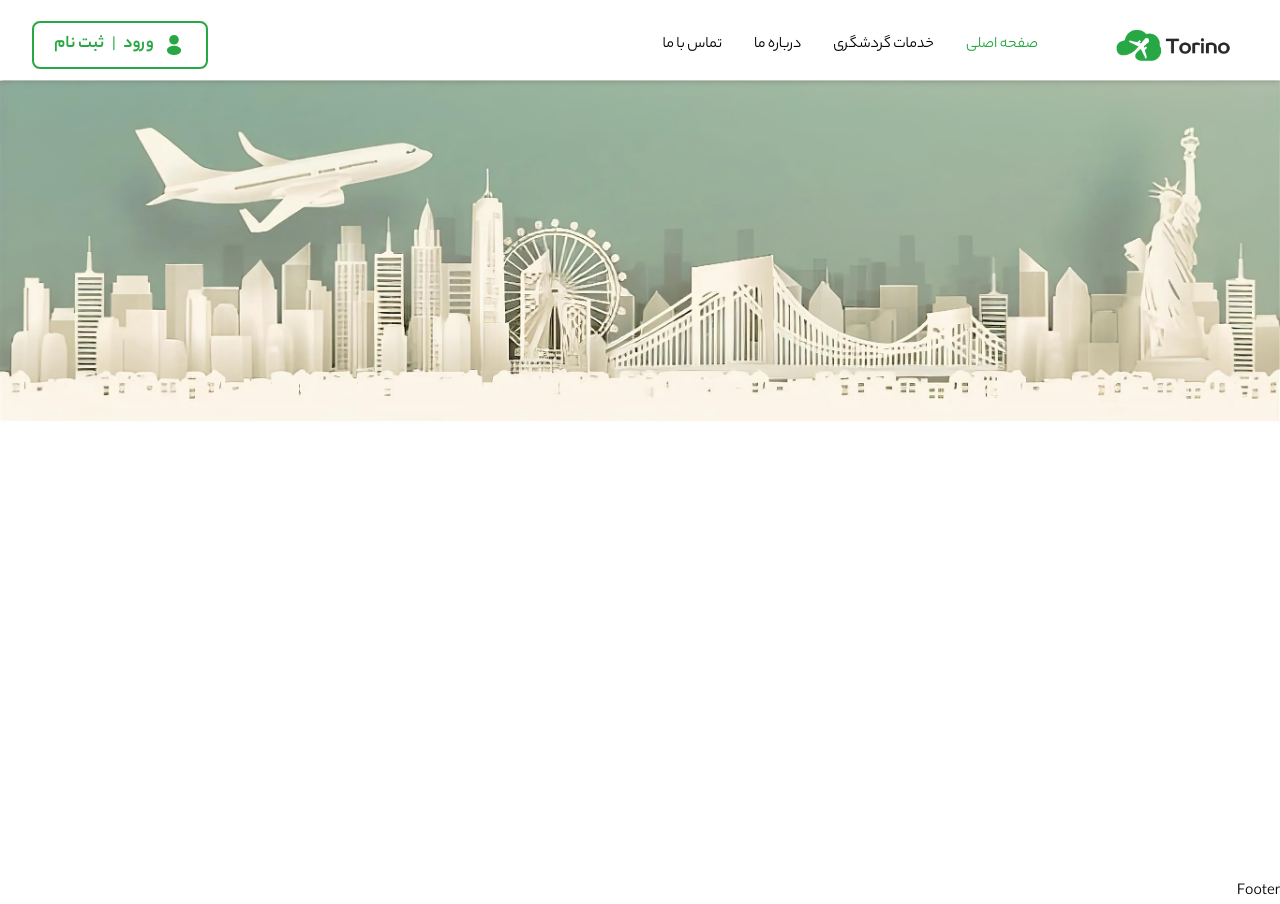
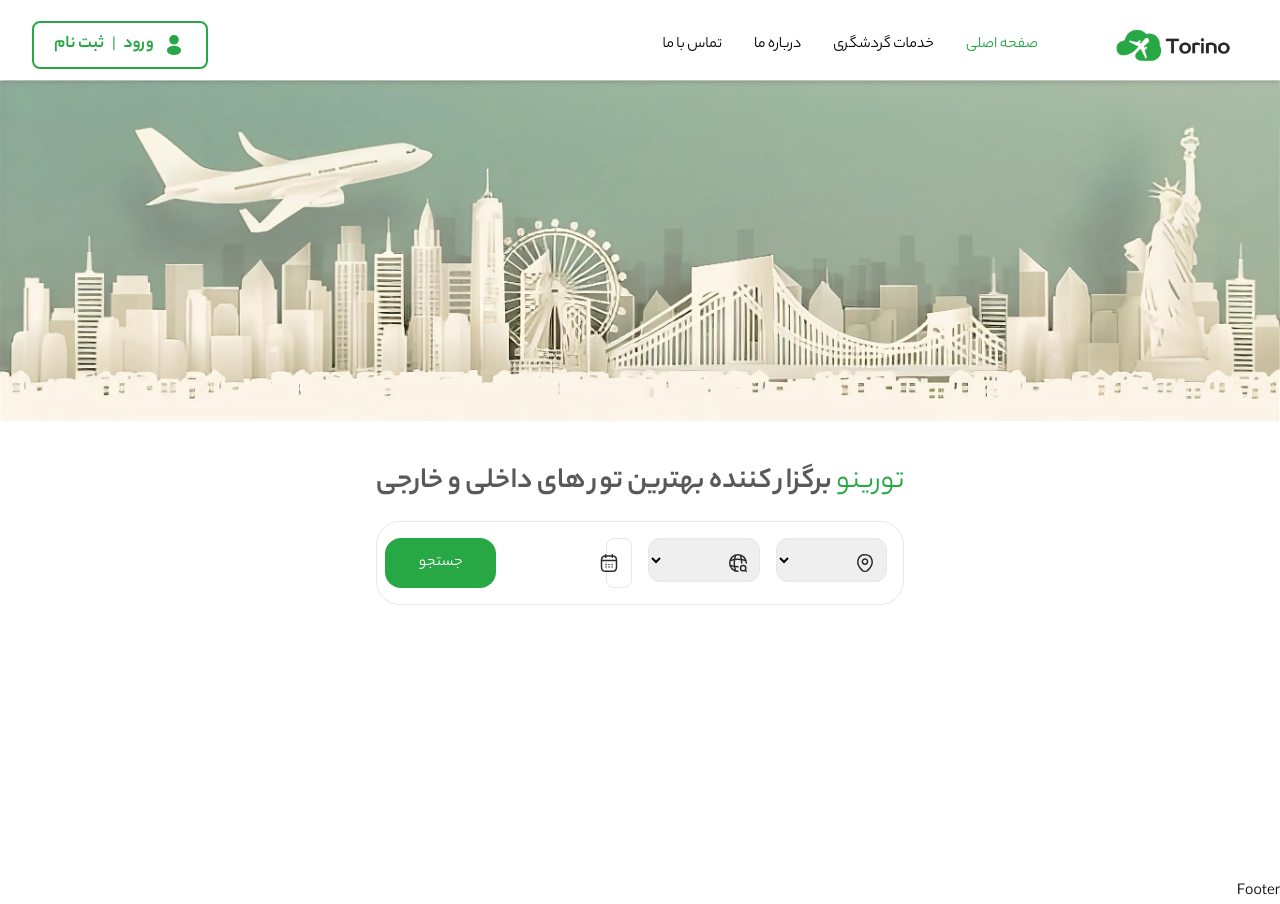
Before and after one commit to zahra-shahriaripour82/torinoProject, a Next.js app: page / in a window 1280 px wide. Built offline with nearby package versions, Linux system fonts and the light colour scheme; no server answers.

Commit message:
50 % search form ui complited

```diff
--- a/public/icons/Calender.js
+++ b/public/icons/Calender.js
@@ -3,16 +3,16 @@
 function Calender() {
   return (
     <svg width="20" height="21" viewBox="0 0 20 21" fill="none" xmlns="http://www.w3.org/2000/svg">
-    <path d="M6.66666 2.16666V4.66666" stroke="#2C2C2C" stroke-width="1.5" stroke-miterlimit="10" stroke-linecap="round" stroke-linejoin="round"/>
-    <path d="M13.3333 2.16666V4.66666" stroke="#2C2C2C" stroke-width="1.5" stroke-miterlimit="10" stroke-linecap="round" stroke-linejoin="round"/>
-    <path d="M2.91666 8.075H17.0833" stroke="#2C2C2C" stroke-width="1.5" stroke-miterlimit="10" stroke-linecap="round" stroke-linejoin="round"/>
-    <path d="M17.5 7.58334V14.6667C17.5 17.1667 16.25 18.8333 13.3333 18.8333H6.66667C3.75 18.8333 2.5 17.1667 2.5 14.6667V7.58334C2.5 5.08334 3.75 3.41667 6.66667 3.41667H13.3333C16.25 3.41667 17.5 5.08334 17.5 7.58334Z" stroke="#2C2C2C" stroke-width="1.5" stroke-miterlimit="10" stroke-linecap="round" stroke-linejoin="round"/>
-    <path d="M13.0789 11.9167H13.0864" stroke="#2C2C2C" stroke-width="1.5" stroke-linecap="round" stroke-linejoin="round"/>
-    <path d="M13.0789 14.4167H13.0864" stroke="#2C2C2C" stroke-width="1.5" stroke-linecap="round" stroke-linejoin="round"/>
-    <path d="M9.99623 11.9167H10.0037" stroke="#2C2C2C" stroke-width="1.5" stroke-linecap="round" stroke-linejoin="round"/>
-    <path d="M9.99623 14.4167H10.0037" stroke="#2C2C2C" stroke-width="1.5" stroke-linecap="round" stroke-linejoin="round"/>
-    <path d="M6.91193 11.9167H6.91941" stroke="#2C2C2C" stroke-width="1.5" stroke-linecap="round" stroke-linejoin="round"/>
-    <path d="M6.91193 14.4167H6.91941" stroke="#2C2C2C" stroke-width="1.5" stroke-linecap="round" stroke-linejoin="round"/>
+    <path d="M6.66666 2.16666V4.66666" stroke="#2C2C2C" strokeWidth="1.5" strokeMiterlimit="10" strokeLinecap="round" strokeLinejoin="round"/>
+    <path d="M13.3333 2.16666V4.66666" stroke="#2C2C2C" strokeWidth="1.5" strokeMiterlimit="10" strokeLinecap="round" strokeLinejoin="round"/>
+    <path d="M2.91666 8.075H17.0833" stroke="#2C2C2C" strokeWidth="1.5" strokeMiterlimit="10" strokeLinecap="round" strokeLinejoin="round"/>
+    <path d="M17.5 7.58334V14.6667C17.5 17.1667 16.25 18.8333 13.3333 18.8333H6.66667C3.75 18.8333 2.5 17.1667 2.5 14.6667V7.58334C2.5 5.08334 3.75 3.41667 6.66667 3.41667H13.3333C16.25 3.41667 17.5 5.08334 17.5 7.58334Z" stroke="#2C2C2C" strokeWidth="1.5" strokeMiterlimit="10" strokeLinecap="round" strokeLinejoin="round"/>
+    <path d="M13.0789 11.9167H13.0864" stroke="#2C2C2C" strokeWidth="1.5" strokeLinecap="round" strokeLinejoin="round"/>
+    <path d="M13.0789 14.4167H13.0864" stroke="#2C2C2C" strokeWidth="1.5" strokeLinecap="round" strokeLinejoin="round"/>
+    <path d="M9.99623 11.9167H10.0037" stroke="#2C2C2C" strokeWidth="1.5" strokeLinecap="round" strokeLinejoin="round"/>
+    <path d="M9.99623 14.4167H10.0037" stroke="#2C2C2C" strokeWidth="1.5" strokeLinecap="round" strokeLinejoin="round"/>
+    <path d="M6.91193 11.9167H6.91941" stroke="#2C2C2C" strokeWidth="1.5" strokeLinecap="round" strokeLinejoin="round"/>
+    <path d="M6.91193 14.4167H6.91941" stroke="#2C2C2C" strokeWidth="1.5" strokeLinecap="round" strokeLinejoin="round"/>
     </svg>
   )
 }
--- a/public/icons/Global.js
+++ b/public/icons/Global.js
@@ -1,18 +1,63 @@
-
-
 function Global() {
   return (
-<svg width="20" height="21" viewBox="0 0 20 21" fill="none" xmlns="http://www.w3.org/2000/svg">
-<path d="M18.3333 10.5C18.3333 5.9 14.6 2.16666 9.99999 2.16666C5.39999 2.16666 1.66666 5.9 1.66666 10.5C1.66666 15.1 5.39999 18.8333 9.99999 18.8333" stroke="#2C2C2C" stroke-width="1.5" stroke-linecap="round" stroke-linejoin="round"/>
-<path d="M6.66667 3H7.5C5.875 7.86667 5.875 13.1333 7.5 18H6.66667" stroke="#2C2C2C" stroke-width="1.5" stroke-linecap="round" stroke-linejoin="round"/>
-<path d="M12.5 3C13.3083 5.43333 13.7167 7.96667 13.7167 10.5" stroke="#2C2C2C" stroke-width="1.5" stroke-linecap="round" stroke-linejoin="round"/>
-<path d="M2.5 13.8333V13C4.93333 13.8083 7.46667 14.2167 10 14.2167" stroke="#2C2C2C" stroke-width="1.5" stroke-linecap="round" stroke-linejoin="round"/>
-<path d="M2.5 7.99997C7.36667 6.37497 12.6333 6.37497 17.5 7.99997" stroke="#2C2C2C" stroke-width="1.5" stroke-linecap="round" stroke-linejoin="round"/>
-<path d="M15.1667 18.3334C16.6394 18.3334 17.8333 17.1394 17.8333 15.6667C17.8333 14.1939 16.6394 13 15.1667 13C13.6939 13 12.5 14.1939 12.5 15.6667C12.5 17.1394 13.6939 18.3334 15.1667 18.3334Z" stroke="#2C2C2C" stroke-width="1.5" stroke-linecap="round" stroke-linejoin="round"/>
-<path d="M18.3333 18.8333L17.5 18" stroke="#2C2C2C" stroke-width="1.5" stroke-linecap="round" stroke-linejoin="round"/>
-</svg>
-
-  )
+    <svg
+      width="20"
+      height="21"
+      viewBox="0 0 20 21"
+      fill="none"
+      xmlns="http://www.w3.org/2000/svg"
+    >
+      <path
+        d="M18.3333 10.5C18.3333 5.9 14.6 2.16666 9.99999 2.16666C5.39999 2.16666 1.66666 5.9 1.66666 10.5C1.66666 15.1 5.39999 18.8333 9.99999 18.8333"
+        stroke="#2C2C2C"
+        strokeWidth="1.5"
+        strokeLinecap="round"
+        strokeLinejoin="round"
+      />
+      <path
+        d="M6.66667 3H7.5C5.875 7.86667 5.875 13.1333 7.5 18H6.66667"
+        stroke="#2C2C2C"
+        strokeWidth="1.5"
+        strokeLinecap="round"
+        strokeLinejoin="round"
+      />
+      <path
+        d="M12.5 3C13.3083 5.43333 13.7167 7.96667 13.7167 10.5"
+        stroke="#2C2C2C"
+        strokeWidth="1.5"
+        strokeLinecap="round"
+        strokeLinejoin="round"
+      />
+      <path
+        d="M2.5 13.8333V13C4.93333 13.8083 7.46667 14.2167 10 14.2167"
+        stroke="#2C2C2C"
+        strokeWidth="1.5"
+        strokeLinecap="round"
+        strokeLinejoin="round"
+      />
+      <path
+        d="M2.5 7.99997C7.36667 6.37497 12.6333 6.37497 17.5 7.99997"
+        stroke="#2C2C2C"
+        strokeWidth="1.5"
+        strokeLinecap="round"
+        strokeLinejoin="round"
+      />
+      <path
+        d="M15.1667 18.3334C16.6394 18.3334 17.8333 17.1394 17.8333 15.6667C17.8333 14.1939 16.6394 13 15.1667 13C13.6939 13 12.5 14.1939 12.5 15.6667C12.5 17.1394 13.6939 18.3334 15.1667 18.3334Z"
+        stroke="#2C2C2C"
+        strokeWidth="1.5"
+        strokeLinecap="round"
+        strokeLinejoin="round"
+      />
+      <path
+        d="M18.3333 18.8333L17.5 18"
+        stroke="#2C2C2C"
+        strokeWidth="1.5"
+        strokeLinecap="round"
+        strokeLinejoin="round"
+      />
+    </svg>
+  );
 }
 
-export default Global
+export default Global;
--- a/public/icons/Location.js
+++ b/public/icons/Location.js
@@ -1,12 +1,24 @@
-
-
 function Location() {
   return (
-    <svg width="20" height="21" viewBox="0 0 20 21" fill="none" xmlns="http://www.w3.org/2000/svg">
-<path d="M10 11.6917C11.436 11.6917 12.6 10.5276 12.6 9.09167C12.6 7.65573 11.436 6.49167 10 6.49167C8.56408 6.49167 7.40002 7.65573 7.40002 9.09167C7.40002 10.5276 8.56408 11.6917 10 11.6917Z" stroke="#2C2C2C" strokeWidth="1.5"/>
-<path d="M3.01669 7.575C4.65836 0.358333 15.35 0.366666 16.9834 7.58333C17.9417 11.8167 15.3084 15.4 13 17.6167C11.325 19.2333 8.67502 19.2333 6.99169 17.6167C4.69169 15.4 2.05836 11.8083 3.01669 7.575Z" stroke="#2C2C2C" stroke-width="1.5"/>
-</svg>
-  )
+    <svg
+      width="20"
+      height="21"
+      viewBox="0 0 20 21"
+      fill="none"
+      xmlns="http://www.w3.org/2000/svg"
+    >
+      <path
+        d="M10 11.6917C11.436 11.6917 12.6 10.5276 12.6 9.09167C12.6 7.65573 11.436 6.49167 10 6.49167C8.56408 6.49167 7.40002 7.65573 7.40002 9.09167C7.40002 10.5276 8.56408 11.6917 10 11.6917Z"
+        stroke="#2C2C2C"
+        strokeWidth="1.5"
+      />
+      <path
+        d="M3.01669 7.575C4.65836 0.358333 15.35 0.366666 16.9834 7.58333C17.9417 11.8167 15.3084 15.4 13 17.6167C11.325 19.2333 8.67502 19.2333 6.99169 17.6167C4.69169 15.4 2.05836 11.8083 3.01669 7.575Z"
+        stroke="#2C2C2C"
+        strokeWidth="1.5"
+      />
+    </svg>
+  );
 }
 
-export default Location
+export default Location;
--- a/src/components/templates/homePage/index.js
+++ b/src/components/templates/homePage/index.js
@@ -1,5 +1,6 @@
 import ModalContainer from "@/components/partials/container/ModalContainer"
 import Banner from "../banner"
+import SearchForm from "../searchForm"
 
 
 
@@ -8,7 +9,7 @@ function HomePage() {
   return (
     <>
     <Banner/>
-
+    <SearchForm/>
     <ModalContainer/>
 
     </>
--- a/src/components/templates/searchForm/index.js
+++ b/src/components/templates/searchForm/index.js
@@ -1,9 +1,42 @@
-
+import Calender from "../../../../public/icons/Calender";
+import Global from "../../../../public/icons/Global";
+import Location from "../../../../public/icons/Location";
 
 function SearchForm() {
   return (
-  dd
-  )
+    <div className="w-full  md:w-fit mt-6 mx-auto p-4 ">
+      <h2 className="text-center text-3xl font-medium text-[#595959]">
+        <span className="text-primary">تورینو</span> برگزار کننده بهترین تور های
+        داخلی و خارجی
+      </h2>
+
+      <form className="relative bg-white border p-4 mt-5 rounded-3xl  ">
+        <div className="grid  grid-cols-2 md:grid-cols-4 gap-4">
+          <div className="relative">
+            <div className="absolute right-3 top-1/2 -translate-y-1/2">
+              <Location className="w-5 h-5 text-gray-500" />
+            </div>
+            <select className="w-full  border rounded-xl p-2 "></select>
+          </div>
+          <div className="relative">
+            <div className="absolute right-3 top-1/2 -translate-y-1/2">
+              <Global className="w-5 h-5 text-gray-400" />
+            </div>
+            <select className="w-full py-2 px-10 border rounded-xl p-2 "></select>
+          </div>
+          <div className="relative col-span-2 md:col-span-1 border px-3 py-6 rounded-lg md:w-fit">
+            <div className="absolute right-3 top-1/2 -translate-y-1/2 mx-auto">
+              <Calender className="h-5 w-5 text-rose-800 bg-primary" />
+            </div>
+          </div>
+
+          <button className=" w-full h-full col-span-2 md:col-span-1 bg-primary text-white px-4 py-2 rounded-2xl  hover:bg-primary/90 md:mr-2 ">
+            جستجو
+          </button>
+        </div>
+      </form>
+    </div>
+  );
 }
 
-export default SearchForm
+export default SearchForm;
```
